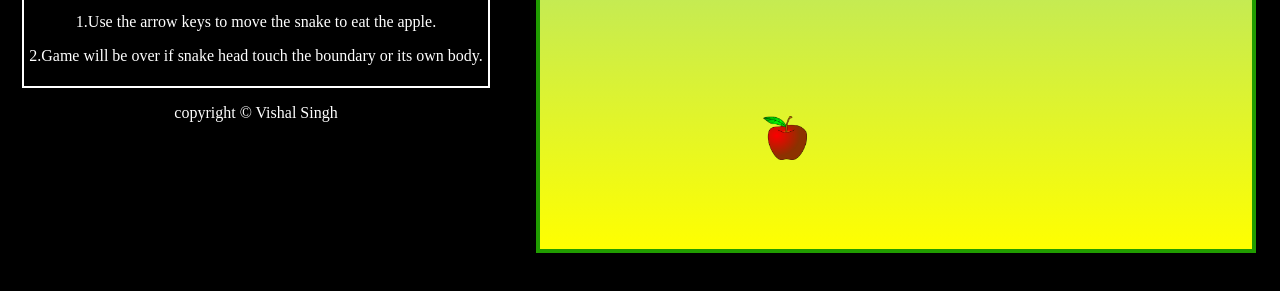
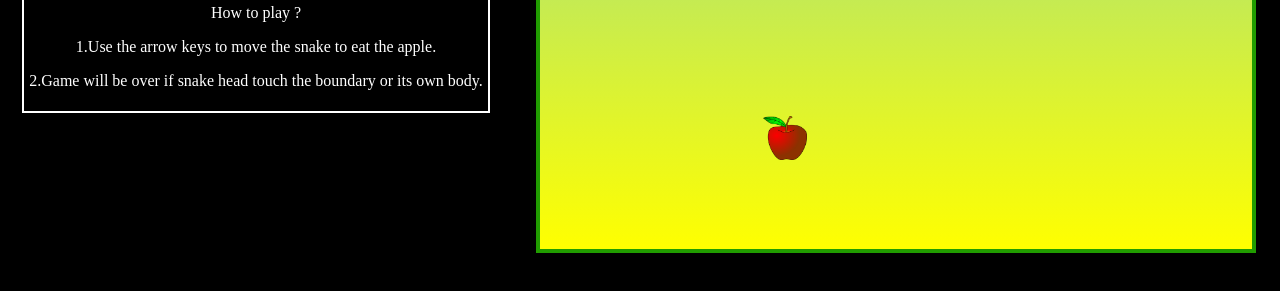
Before and after one commit to vsingh8279/Snake_Game-, a plain HTML site: page index.html in a window 1280 px wide. Shown: the part 507-798 px from the top of the page. Drawn offline with Linux system fonts and the light colour scheme.

Commit message:
Update index.html

```diff
--- a/index.html
+++ b/index.html
@@ -123,7 +123,7 @@
                 </div>
                 <div class="footer">
 
-                    <p>copyright &copy Vishal Singh</p>
+
                 </div>
             </div>
 
```
